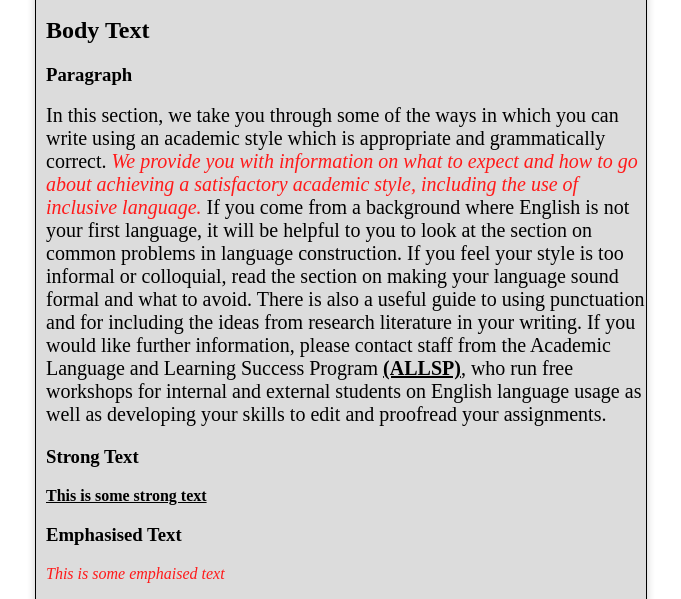
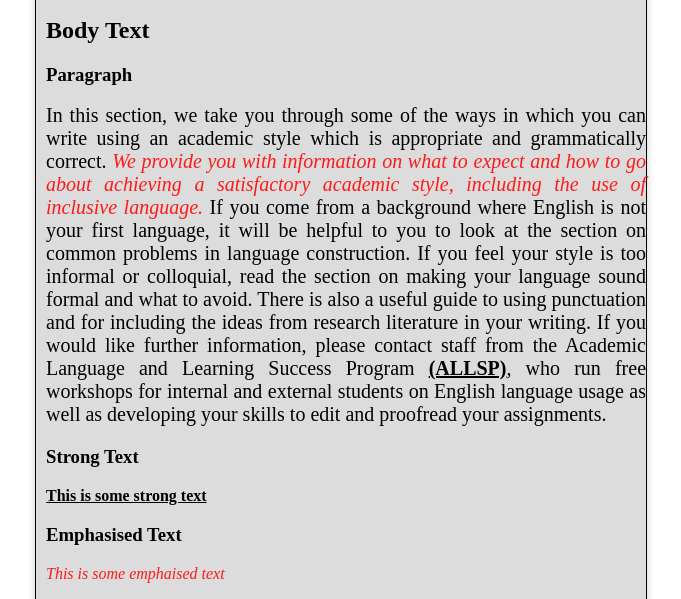
Before and after one commit to s310416/component-design-dreamers-, a plain HTML site: page index.html in a window 1280 px wide. Shown: the part 131-730 px from the top of the page, without its empty margins (299-980 px from the left). Drawn offline with Linux system fonts and the light colour scheme.

Commit message:
Signed-off-by: S304114 <karkisuman123456@gmail.com>

```diff
--- a/index.html
+++ b/index.html
@@ -19,7 +19,7 @@
 				<h2>Body Text</h2>
 
 				<h3>Paragraph</h3>
-				<p>In this section, we take you through some of the ways in which you can write using an academic style which is appropriate and grammatically correct.<em> We provide you with information on what to expect and how to go about achieving a satisfactory academic style, including the use of inclusive language.</em>
+				<p align="justify"> In this section, we take you through some of the ways in which you can write using an academic style which is appropriate and grammatically correct.<em> We provide you with information on what to expect and how to go about achieving a satisfactory academic style, including the use of inclusive language.</em>
 If you come from a background where English is not your first language, it will be helpful to you to look at the section on common problems in language construction. If you feel your style is too informal or colloquial, read the section on making your language sound formal and what to avoid. There is also a useful guide to using punctuation and for including the ideas from research literature in your writing.
 If you would like further information, please contact staff from the Academic Language and Learning Success Program <strong>(ALLSP)</strong>, who run free workshops for internal and external students on English language usage as well as developing your skills to edit and proofread your assignments.</p>
 
```
